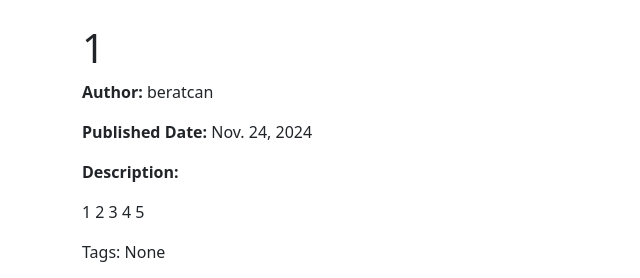
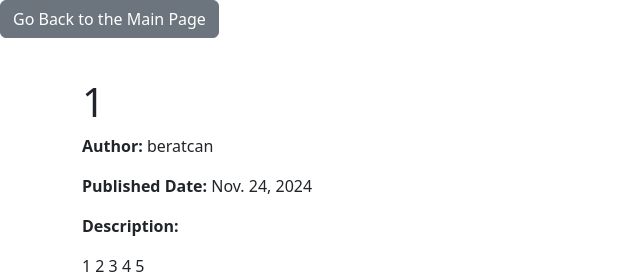
Before and after one commit to beratcano/vlog_site, a Django app: page /vlog/9/ in a window 1280 px wide. Shown: the top 278 px of the page, without its empty margins (0-640 px from the left). Run offline with Django 5.2, Linux system fonts and the light colour scheme; data comes from the database, SQL or seed files in the repository; both versions use the stored data as it was after the commit.

Commit message:
back to the main page button added

```diff
--- a/vlog_app/templates/registration/login.html
+++ b/vlog_app/templates/registration/login.html
@@ -24,5 +24,6 @@
             <p>You don't have an account?</p>
             <button type="submit">Register</button>
         </form>
+        <a href="{% url 'vlog_list' %}" class="btn btn-secondary mb-3">Go Back to the Main Page</a>
     </div>
   </body>
--- a/vlog_app/templates/registration/register.html
+++ b/vlog_app/templates/registration/register.html
@@ -33,5 +33,6 @@
       <p>You already have an account?</p>
       <button type="submit">Login</button>
   </form>
+  <a href="{% url 'vlog_list' %}" class="btn btn-secondary mb-3">Go Back to the Main Page</a>
   </div>
 </body>
--- a/vlog_app/templates/vlog_detail.html
+++ b/vlog_app/templates/vlog_detail.html
@@ -5,25 +5,32 @@
   <title>{{ vlog.title }}</title>
 </head>
 <body>
+  <a href="{% url 'vlog_list' %}" class="btn btn-secondary mb-3">Go Back to the Main Page</a>
   <div class="container mt-4">
     <h1>{{ vlog.title }}</h1> <!-- Display the title of the vlog -->
     <p><strong>Author:</strong> {{ vlog.author }}</p>  <!-- Display the author of the vlog -->
     <p><strong>Published Date:</strong> {{ vlog.published_date }}</p>  <!-- Display the published date -->
     <p><strong>Description:</strong></p>
     <p>{{ vlog.description }}</p>
-    <p>Tags: {{ vlog.tags.name }}</p>
-    <div>
-      <h4>Tags:</h4>
-      {% for tag in vlog.tags.all %}
-          <p> {{ vlog.tags }} </p>
-      {% endfor %}
-  </div>
-    <iframe width="560" height="315"
+
+      <iframe width="560" height="315"
         src="{{ vlog.embed_url }}"
         title="YouTube video player" frameborder="0"
         allow="accelerometer; autoplay; clipboard-write; encrypted-media; gyroscope; picture-in-picture; web-share"
         referrerpolicy="strict-origin-when-cross-origin" allowfullscreen>
-    </iframe>
+      </iframe>
+
+      <div>
+      {% if vlog.tags.exists %}
+        <div>
+          {% for tag in vlog.tags.all %}
+            <span class="badge bg-primary me-1">{{ tag.name }}</span> <!-- Display each tag inline -->
+          {% endfor %}
+        </div>
+      {% else %}
+      {% endif %}
+      </div>
+    </div>
 
     <!-- Edit Button for the Author -->
     {% if user.is_authenticated and user == vlog.author %}
```
Also changed, not shown: db.sqlite3.
